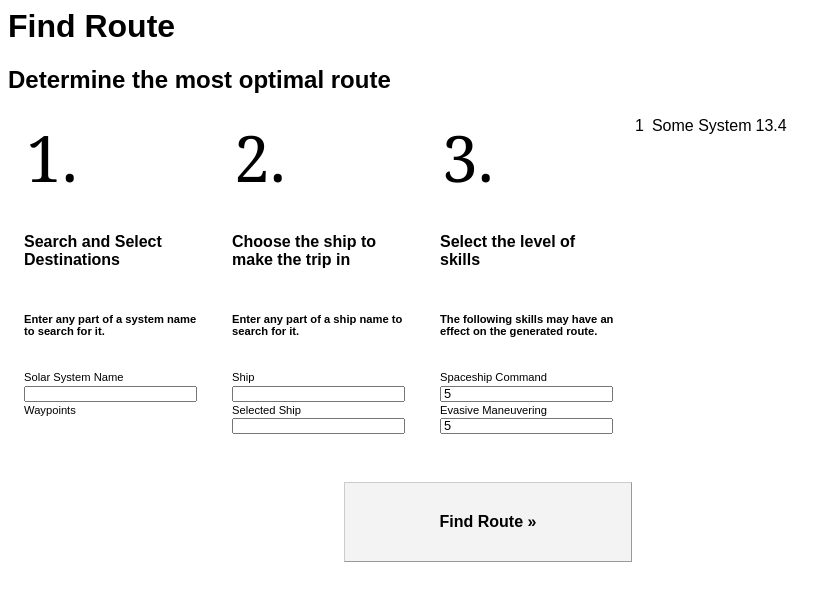
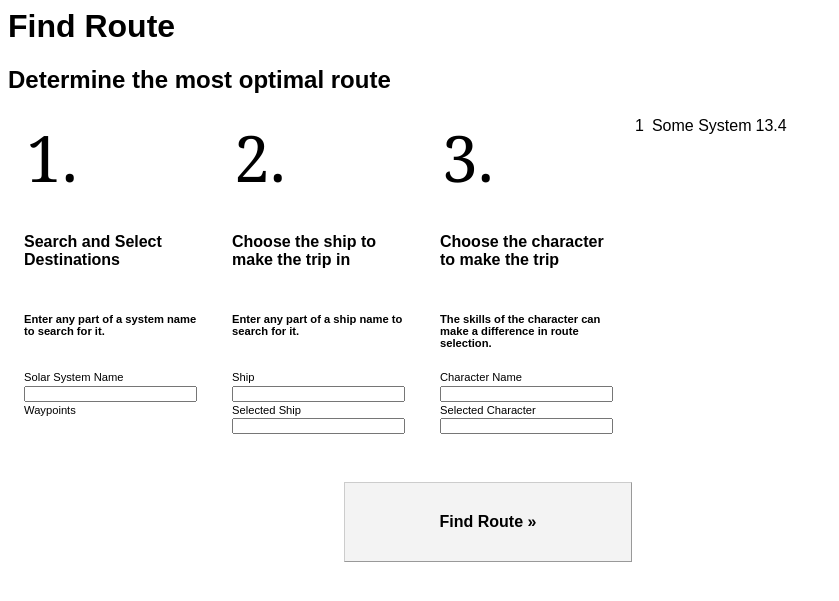
Before and after one commit to pgremo/routefinder, a web app: page /resources/templates/route.html in a window 1280 px wide. Shown: the top 601 px of the page, without its empty margins (0-839 px from the left). Run offline with its HTML, style and script files only (its server is not run), Linux system fonts and the light colour scheme; data that the repository does not hold is empty.

Commit message:
added skill look up based on character

```diff
--- a/resources/public/js/route.js
+++ b/resources/public/js/route.js
@@ -22,7 +22,29 @@ $(function() {
       minLength: 2,
       select: function(event, ui) {
         $("input[name=ship]").val(ui.item.id);
-        $("#ship-selected").val(ui.item.label)
+        $("input[name=ship-name]").val(ui.item.label);
+      }
+    });
+
+    $("#character-search").autocomplete({
+      source: function(request, response) {
+        $.ajax({
+          url: "/character/search.json",
+          data: {
+            "term": request.term,
+            "apiKeys[]": $.jStorage.get("apiKeys", []).map(function(x){return x.id + ":" + x.code})
+          },
+          success: function(data) {
+            response(data);
+          }
+        });
+      },
+      minLength: 2,
+      select: function(event, ui) {
+        $("input[name=character-name]").val(ui.item.label);
+        $("input[name=character]").val(ui.item.id);
+        $("input[name=keyID]").val(ui.item.keyID);
+        $("input[name=vCode]").val(ui.item.vCode);
       }
     });
 
--- a/resources/templates/route.html
+++ b/resources/templates/route.html
@@ -29,13 +29,17 @@
     </div>
   </fieldset>
   <fieldset id="pt3">
-    <legend><span>Step </span>3. <span>: Skills</span></legend>
-    <h3>Select the level of skills</h3>
-    <div class="help">The following skills may have an effect on the generated route.</div>
-    <label for="3327">Spaceship Command</label>
-    <input type="text" id="3327" tabindex="4" value="5"/>
-    <label for="3453">Evasive Maneuvering</label>
-    <input type="text" id="3453" tabindex="5" value="5"/>
+    <legend><span>Step </span>3. <span>: Select Character</span></legend>
+    <h3>Choose the character to make the trip</h3>
+    <div class="help">The skills of the character can make a difference in route selection.</div>
+    <label for="character-search">Character Name</label>
+    <input type="text" id="character-search" tabindex="4"/>
+    <div>
+      <label for="character-selected">Selected Character</label><input type="text" name="character-name" id="character-selected" readonly="readonly">
+      <input type="hidden" name="character"/>
+      <input type="hidden" name="keyID"/>
+      <input type="hidden" name="vCode"/>
+    </div>
   </fieldset>
   <fieldset id="pt4">
     <legend>Step 4  : Submit form</legend>
```
Also changed, not shown: 9 other files.
